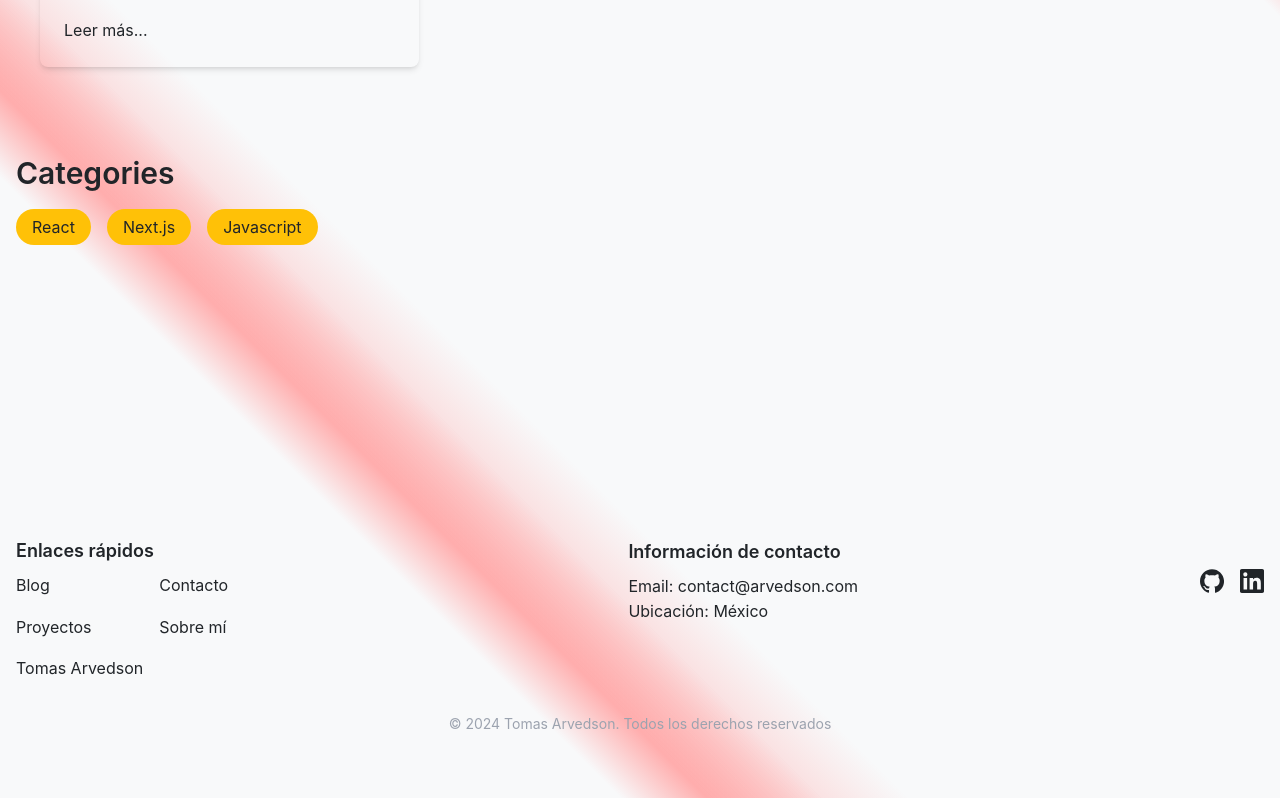
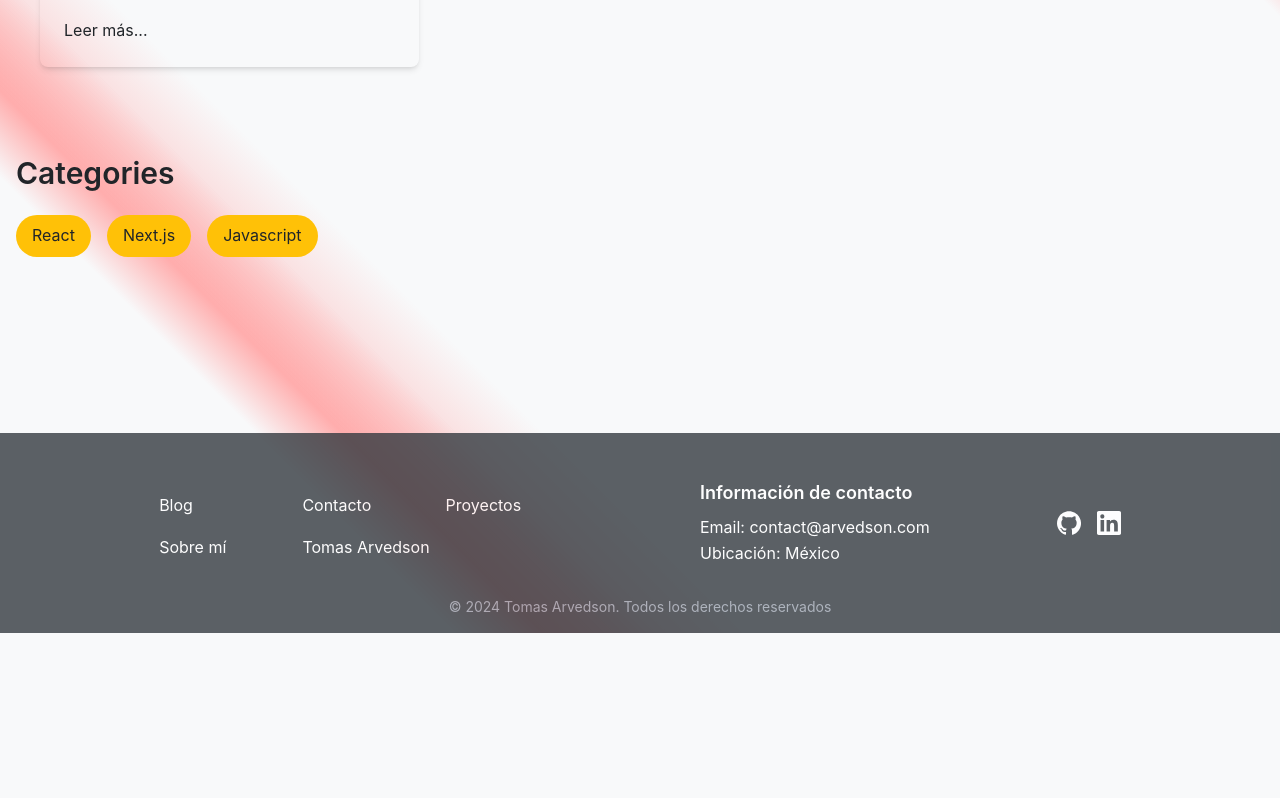
Before and after one commit to Arvedson/portfolio-project, a Next.js app: page /blog in a window 1280 px wide. Shown: the part 1263-2061 px from the top of the page. After the commit the page ends 1896 px from the top, so only its background shows below. Built offline with nearby package versions, Linux system fonts and the light colour scheme.

Commit message:
fix dropdown

```diff
--- a/src/app/components/CategoriesSection.tsx
+++ b/src/app/components/CategoriesSection.tsx
@@ -1,6 +1,6 @@
 // components/CategoriesSection.tsx
 import Link from 'next/link';
-import React from 'react';
+import React, { useState } from 'react';
 
 interface Category {
     name: string;
@@ -18,20 +18,29 @@ interface CategoriesSectionProps {
 }
 
 const CategoriesSection: React.FC<CategoriesSectionProps> = ({ categories }) => {
+    const [visibleDropdown, setVisibleDropdown] = useState<number | null>(null);
+
+    const handleCategoryClick = (index: number) => {
+        // Alterna la visibilidad del dropdown del botón seleccionado
+        setVisibleDropdown((prevIndex) => (prevIndex === index ? null : index));
+    };
+
     return (
         <section className="mb-16">
             <h2 className="text-3xl font-semibold mb-6">Categories</h2>
             <div className="flex flex-wrap gap-4">
                 {categories.map((category, index) => (
-                    <div key={index} className="group relative">
-                        <Link href={category.link} legacyBehavior>
-                            <a className="bg-[var(--accent-light)] text-[var(--foreground-light)] py-2 px-4 rounded-full hover:bg-[var(--accent-dark)] transition-colors duration-300">
-                                {category.name}
-                            </a>
-                        </Link>
-                        {/* Subcategories Dropdown */}
-                        {category.sublinks && (
-                            <div className="absolute hidden group-hover:block bg-white shadow-lg mt-1 rounded-md">
+                    <div key={index} className="relative">
+                        <button
+                            onClick={() => handleCategoryClick(index)}
+                            className="bg-[var(--accent-light)] text-[var(--foreground-light)] py-2 px-4 rounded-full hover:bg-[var(--accent-dark)] transition-colors duration-300"
+                        >
+                            {category.name}
+                        </button>
+
+                        {/* Dropdown de subcategorías */}
+                        {category.sublinks && visibleDropdown === index && (
+                            <div className="absolute bg-white shadow-lg mt-1 rounded-md mt-4 z-50">
                                 {category.sublinks.map((sublink, subIndex) => (
                                     <Link key={subIndex} href={sublink.link} legacyBehavior>
                                         <a className="block px-4 py-2 text-sm text-gray-700 hover:bg-gray-100">
--- a/src/app/components/Footer.tsx
+++ b/src/app/components/Footer.tsx
@@ -18,8 +18,8 @@ const Footer = () => {
   }
 
   return (
-    <footer className="py-16 mt-16 ">
-      <div className="container mx-auto px-4 flex flex-col md:flex-row justify-between items-center">
+    <footer className="py-5 mt-16 footer opacity-80">
+      <div className="  px-4 flex flex-col md:flex-row justify-evenly items-center pt-12 lg:max-h-[100px] ">
         {/* Enlaces rápidos */}
         <div className="mb-4 md:mb-0">
           {/* Solo mostrar el menú desplegable en pantallas pequeñas */}
@@ -108,9 +108,9 @@ const Footer = () => {
           </div>
 
           {/* Enlaces para pantallas grandes */}
-          <div className=" flex-col hidden md:block mt-14">
-            <h3 className="font-semibold text-lg mb-2 ">{t('quick_links')}</h3>
-            <ul className=" grid grid-cols-2 gap-4 justify-center">
+          <div className="flex-col hidden md:block ">
+            <h3 className="font-semibold text-lg mb-2 ">{t('')}</h3>
+            <ul className=" grid grid-cols-3 gap-4 justify-center ">
 
               <li><a href="/blog" className="hover:text-primary">{t('blog')}</a></li>
               <li><a href="/contact" className="hover:text-primary">{t('contact')}</a></li>
@@ -123,14 +123,14 @@ const Footer = () => {
         </div>
 
         {/* Información de contacto */}
-        <div className="mb-4 md:mb-0">
+        <div className="mb-4 md:mb-0 ">
           <h3 className="font-semibold text-lg mb-2">{t('contact_info')}</h3>
           <p>Email: <a href="mailto:contact@arvedson.com" className="hover:text-primary">contact@arvedson.com</a></p>
           <p>{t('location')}: México</p>
         </div>
 
         {/* Redes sociales */}
-        <div className="flex space-x-4">
+        <div className="flex space-x-4  ">
           <a href="https://github.com/Arvedson" target="_blank" rel="noopener noreferrer" className="hover:text-primary">
             {/* Icono de GitHub SVG */}
             <svg
@@ -157,7 +157,7 @@ const Footer = () => {
       </div>
 
       {/* Copyright */}
-      <div className="mt-8 text-center text-sm text-gray-400">
+      <div className="text-center text-sm text-gray-400 pt-12">
         <p>&copy; {new Date().getFullYear()} Tomas Arvedson. {t('all_rights_reserved')}</p>
       </div>
     </footer>
--- a/src/app/globals.css
+++ b/src/app/globals.css
@@ -72,6 +72,13 @@ body {
   color: var(--navbar-text);
   padding: 0.5rem 1rem;
   transition: background-color 0.3s ease;
+}
+
+.footer {
+  background-color: var(--navbar-bg);
+  color: var(--navbar-text);
+  padding: 1rem;
+
 }
 
 .navbar a:hover {
```
Also changed, not shown: public/locales/en/common.json.
